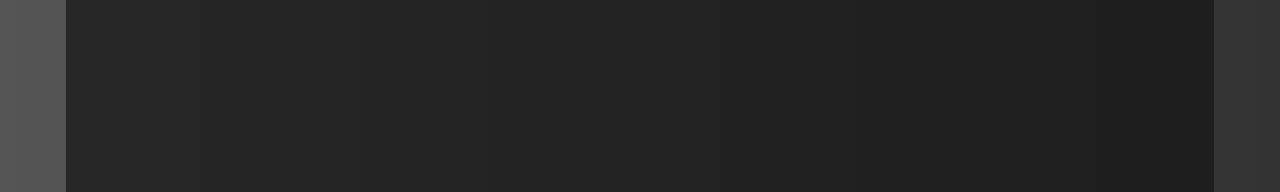
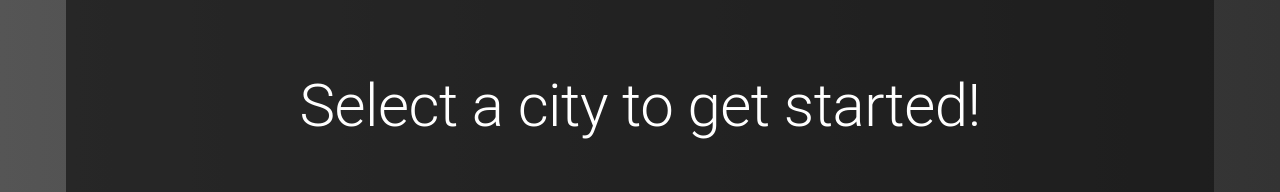
Before and after one commit to coding-Ves/weather-vane, a React (Vite) app: page / in a window 1280 px wide. Shown: the part 508-700 px from the top of the page. Built offline with nearby package versions, Linux system fonts and the light colour scheme; no server answers.

Commit message:
style(component): Center welcome message

```diff
--- a/src/App.jsx
+++ b/src/App.jsx
@@ -1,7 +1,7 @@
 import './App.css';
 import { useWeatherStore } from './store/weatherStore.js';
 
-import { Typography } from '@mui/material';
+import { Typography, Box } from '@mui/material';
 import Dashboard from './components/Dashboard/Dashboard';
 import NavBar from './components/NavBar/NavBar';
 import Search from './components/Search/Search.jsx';
@@ -13,17 +13,19 @@
         <>
             <NavBar />
             {weatherInfo === null ? (
-                <Typography
-                    variant='h4'
+                <Box
                     sx={{
-                        paddingTop: 4,
-                        marginLeft: 60,
-                        marginRight: 60,
-                        paddingBottom: 78,
+                        display: 'flex',
+                        alignItems: 'center',
+                        justifyContent: 'center',
+                        width: '100%',
+                        height: '75vh',
                     }}
                 >
-                    Select a city to get started!
-                </Typography>
+                    <Typography variant='h2'>
+                        Select a city to get started!
+                    </Typography>
+                </Box>
             ) : (
                 <>
                     <Search />
```
